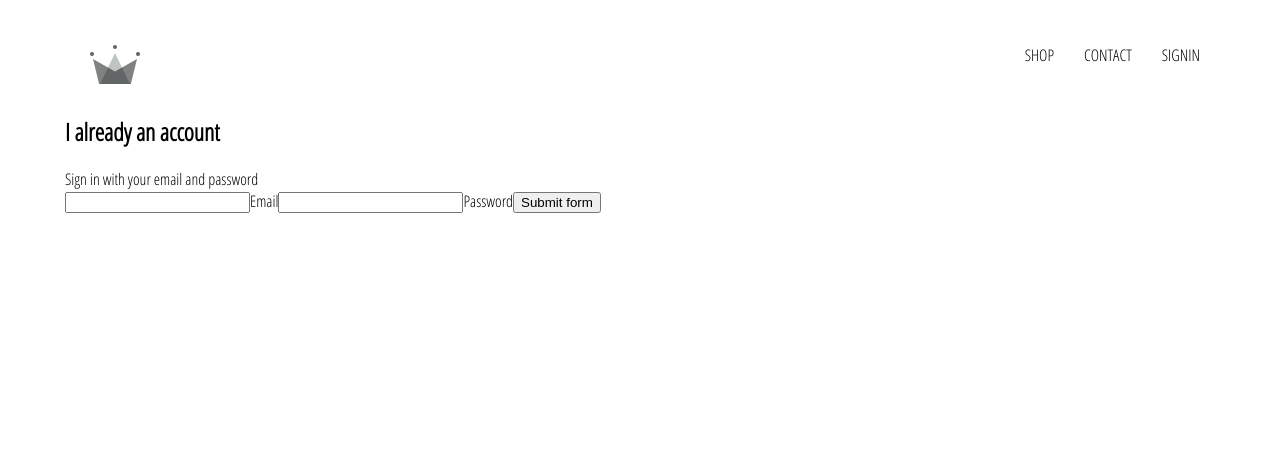
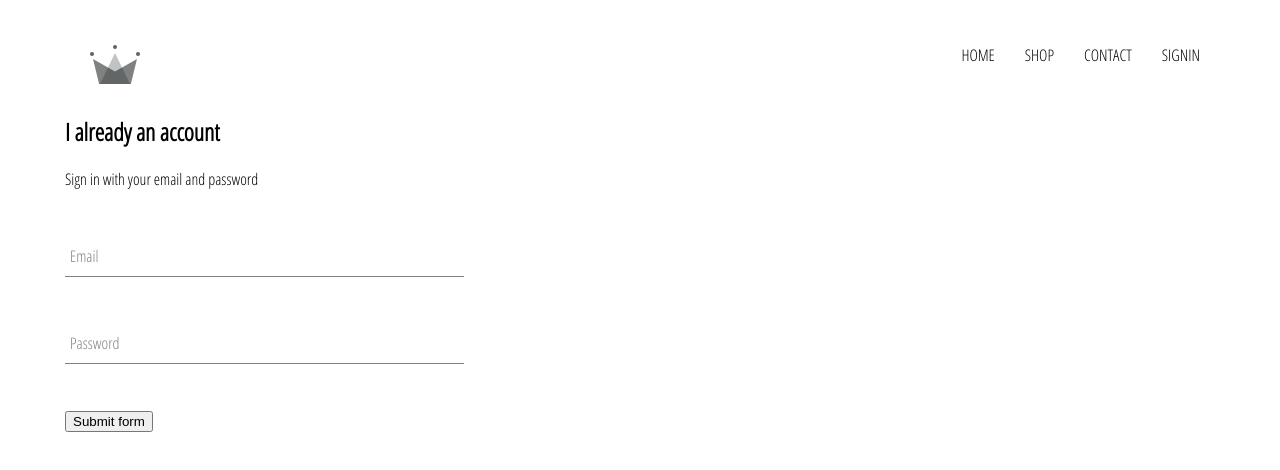
Before and after one commit to hacktivist123/Shopifly, a React (Create React App) app: page /signin in a window 1280 px wide. Shown: the top 470 px of the page. Built offline with nearby package versions, Linux system fonts and the light colour scheme.

Commit message:
create formInput Component for SignIn component

```diff
--- a/src/App.js
+++ b/src/App.js
@@ -11,6 +11,7 @@
     <Header />
     <Switch>
       <Route exact path='/' component={HomePage}/>
+      <Route exact path='/' component={HomePage}/>
       <Route path='/shop' component={ShopPage} />
       <Route path='/signin' component={SignInAndSignUpPage} />
     </Switch>
--- /dev/null
+++ b/src/components/FormInput/FormInput.js
@@ -0,0 +1,18 @@
+import React from 'react'
+import './FormInput.scss'
+
+const FormInput = ({ handleChange, label, ...otherInputProps}) => (
+  <div className='group'>
+    <input className='form-input' onChange={handleChange} {...otherInputProps}/>
+    {
+      label ?
+      (<label className={`${
+        otherInputProps.value.length ? 'shrink' : ''
+        } form-input-label`}>
+        {label}
+      </label>)
+      : null
+    }
+  </div>
+)
+export default FormInput;
--- /dev/null
+++ b/src/components/FormInput/FormInput.scss
@@ -0,0 +1,54 @@
+$sub-color: grey;
+$main-color: black;
+
+@mixin shrinkLabel {
+  top: -14px;
+  font-size: 12px;
+  color: $main-color;
+}
+
+.group {
+  position: relative;
+  margin: 45px 0;
+
+  .form-input {
+    background: none;
+    background-color: white;
+    color: $sub-color;
+    font-size: 18px;
+    padding: 10px 10px 10px 5px;
+    display: block;
+    width: 100%;
+    border: none;
+    border-radius: 0;
+    border-bottom: 1px solid $sub-color;
+    margin: 25px 0;
+
+    &:focus {
+      outline: none;
+    }
+
+    &:focus ~ .form-input-label {
+      @include shrinkLabel();
+    }
+  }
+
+  input[type='password'] {
+    letter-spacing: 0.3em;
+  }
+
+  .form-input-label {
+    color: $sub-color;
+    font-size: 16px;
+    font-weight: normal;
+    position: absolute;
+    pointer-events: none;
+    left: 5px;
+    top: 10px;
+    transition: 300ms ease all;
+
+    &.shrink {
+      @include shrinkLabel();
+    }
+  }
+}
--- a/src/components/Header/Header.js
+++ b/src/components/Header/Header.js
@@ -8,6 +8,9 @@
         <Icon className= 'logo'/>
     </Link>
     <div className='options'>
+    <Link to= '/' className='option'>
+         HOME
+      </Link>
       <Link to= '/shop' className='option'>
           SHOP
       </Link>
--- a/src/components/SignIn/SignIn.js
+++ b/src/components/SignIn/SignIn.js
@@ -1,6 +1,6 @@
 import React from 'react'
 import './SignIn.scss'
-
+import FormInput from '../FormInput/FormInput'
 export default class SignIn extends React.Component{
   constructor(props){
     super(props);
@@ -23,26 +23,25 @@
           <h2>I already an account</h2>
           <span>Sign in with your email and password</span>
           <form onSubmit={this.handleSubmit}>
-            <input
+            <FormInput
                   name ='email'
                   type ='email'
                   value = {this.state.email}
                   required
-                  onChange = {this.handleChange}
+                  handleChange = {this.handleChange}
+                  label='Email'
             />
-            <label>Email</label>
-            <input
+            <FormInput
                   name ='password'
                   type ='password'
                   value = {this.state.password}
                   required
-                  onChange = {this.handleChange}
+                  handleChange = {this.handleChange}
+                  label='Password'
             />
-            <label>Password</label>
             <input
                     type ='submit'
                     value = 'Submit form'
-
             />
           </form>
         </div>
--- a/src/components/SignIn/SignIn.scss
+++ b/src/components/SignIn/SignIn.scss
@@ -0,0 +1,3 @@
+.sign-in{
+  width: 30vw;
+}
```
